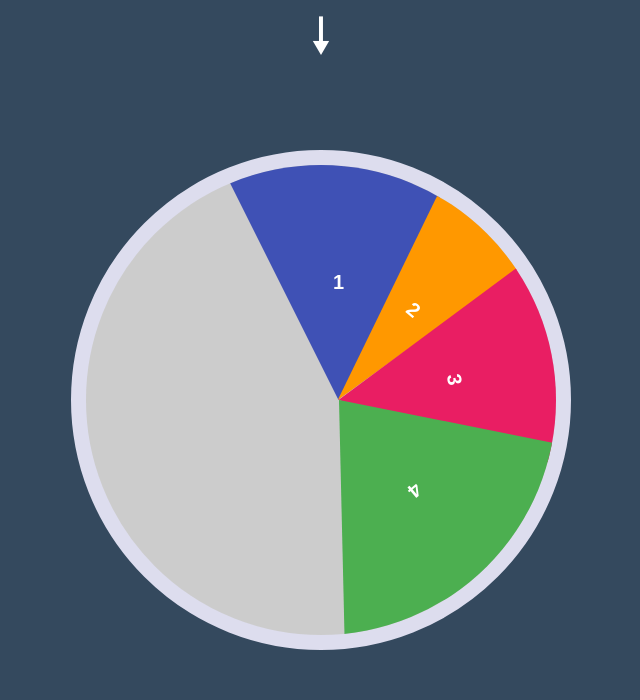
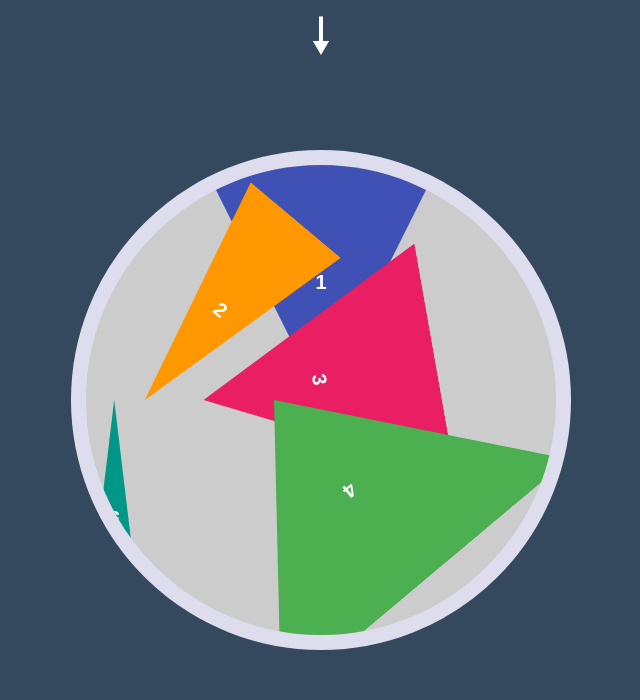
Before and after one commit to HarryVdp/Projet-Casino, a PHP site: the page made by roue aléatoire/rouealéatoire.php in a window 1280 px wide. Shown: the top 700 px of the page, without its empty margins (319-959 px from the left). Run offline with PHP 8.4, Linux system fonts and the light colour scheme.

Commit message:
chanement et mise en %

```diff
--- a/roue aléatoire/styleroue.css
+++ b/roue aléatoire/styleroue.css
@@ -60,7 +60,7 @@ body {
 	display: flex;
 	align-items: center;
 	justify-content: center;
-	left: 135px;
+	left: 25%;
 	background-color: #3f51b5;
 	transform: rotate(0deg);
 
@@ -77,7 +77,7 @@ body {
 	display: flex;
 	align-items: center;
 	justify-content: center;
-	left: 193px;
+	left: 0%;
 	background-color: #ff9800;
 	transform: rotate(40deg);
 }
@@ -93,7 +93,7 @@ body {
 	display: flex;
 	align-items: center;
 	justify-content: center;
-	left: 135px;
+	left: 0%;
 	background-color: #e91e63;
 	transform: rotate(80deg);
 }
@@ -111,16 +111,28 @@ body {
 	display: flex;
 	align-items: center;
 	justify-content: center;
-	left: 65px;
+	left: 0%;
 	background-color: #4caf50;
 	transform: rotate(140deg);
 }
 
-/*
+
 .container .five{
+	height: 50%;
+	width: 12%;
+	position: absolute;
+	clip-path: polygon(100% 0, 50% 100%, 0 0);
+	transform: translateX(-50%);
+	transform-origin: bottom;
+	text-align: center;
+	display: flex;
+	align-items: center;
+	justify-content: center;
+	left: 0%;
 	background-color: #009688;
 	transform: rotate(180deg);
 }
+/*
 .container .six{
 	background-color: #795548;
 	transform: rotate(225deg);
```
